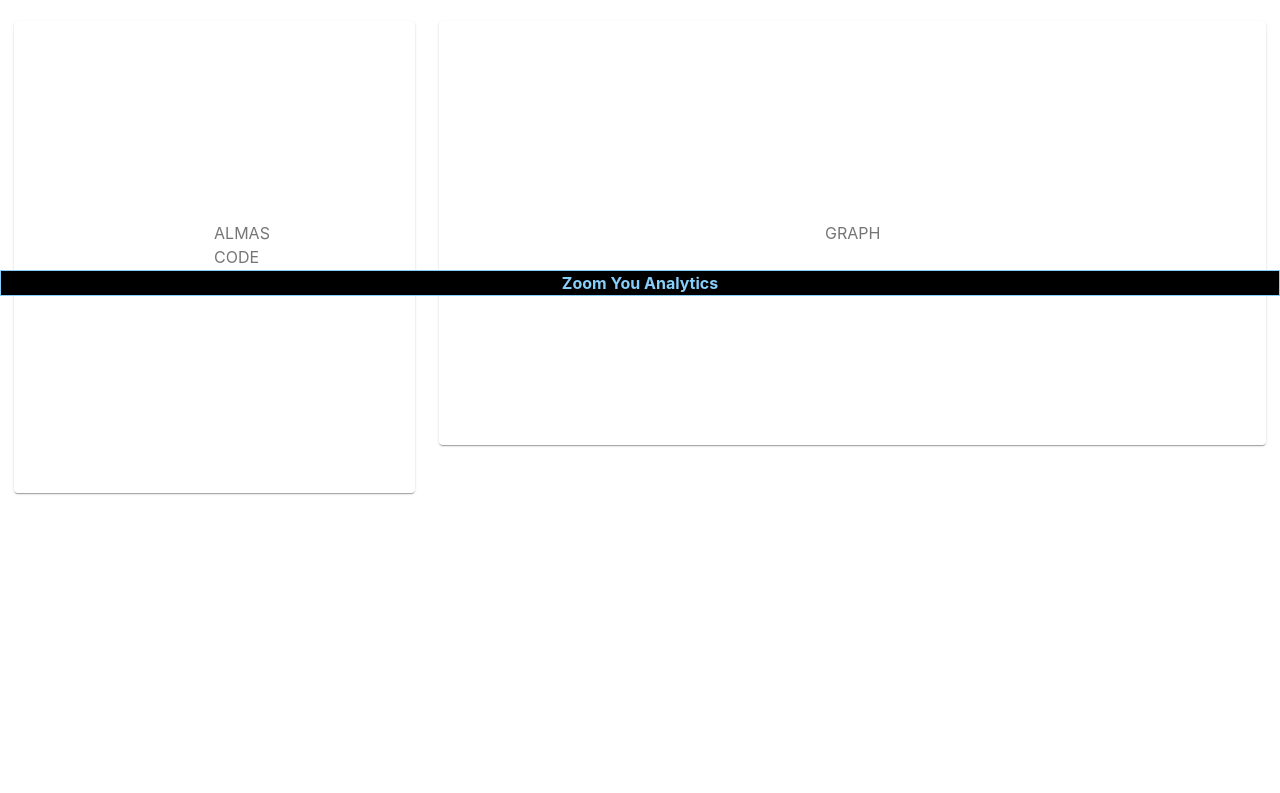
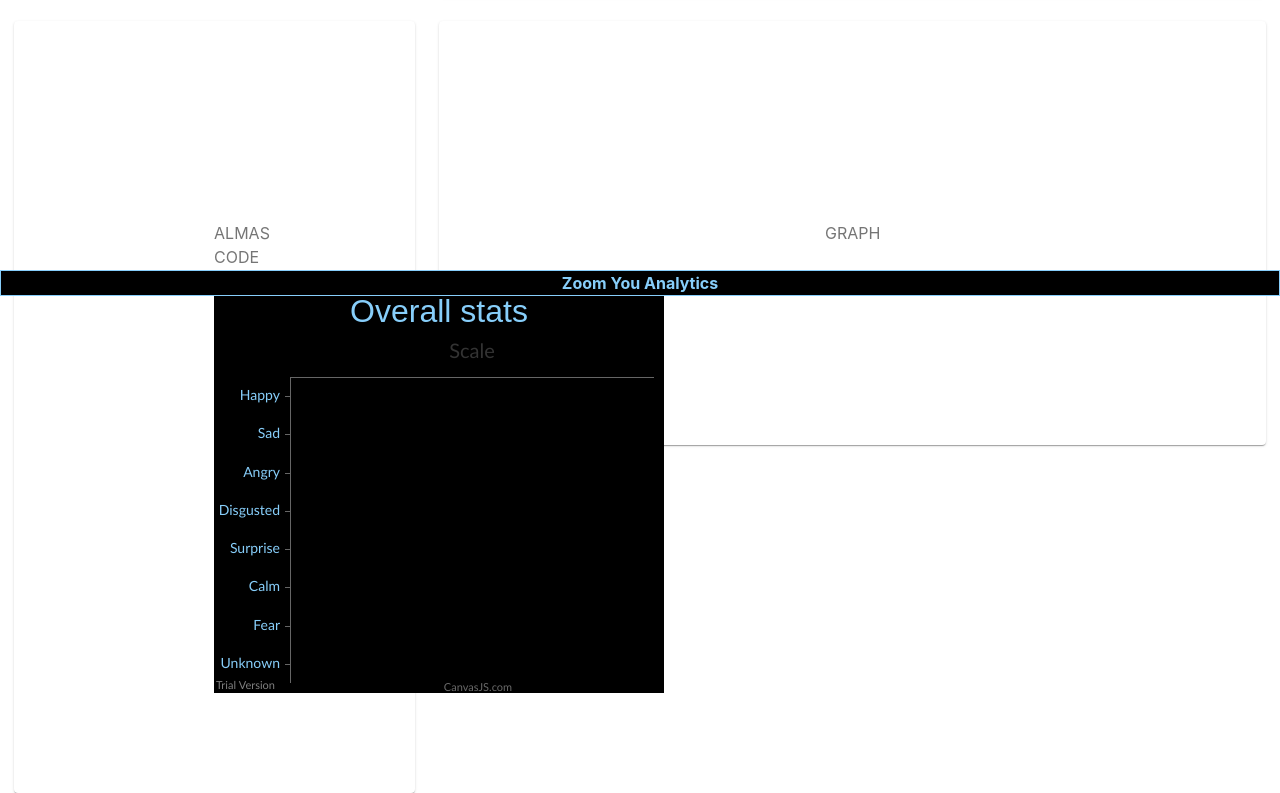
Before and after one commit to abefong54/jaas-summerhacks, a React (Create React App) app in the folder client/: page /analytics/1 in a window 1280 px wide. Shown: the part 504-1297 px from the top of the page. Before the commit the page ends 1047 px from the top, so only its background shows below. Built offline with nearby package versions, Linux system fonts and the light colour scheme; no server answers.

Commit message:
Graph on the analytics page, solved the error i was having

```diff
--- a/client/src/components/OverallStatsGraph/OverallStatsGraph.js
+++ b/client/src/components/OverallStatsGraph/OverallStatsGraph.js
@@ -48,7 +48,7 @@ export default function OverallStatsGraph({classAnalytics}){
        }],
       }
     return(
-        <div className="overall" >
+        <div className="overall" style={{height:"300px", width:"300px"}}>
             <CanvasJSChart options = {options}
                 /* onRef = {ref => this.chart = ref} */
             />
--- a/client/src/containers/Analytics/Analytics.js
+++ b/client/src/containers/Analytics/Analytics.js
@@ -51,7 +51,7 @@ export default function Analytics(props) {
           <Grid item xs={4}>
             <Paper className={classes.paper}>
               ALMAS CODE HERE
-  {/*             <OverallStatsGraph/> */}
+              <OverallStatsGraph classAnalytics={classAnalytics}/>
               </Paper>
           </Grid>
           <Grid item xs={8}>
```
